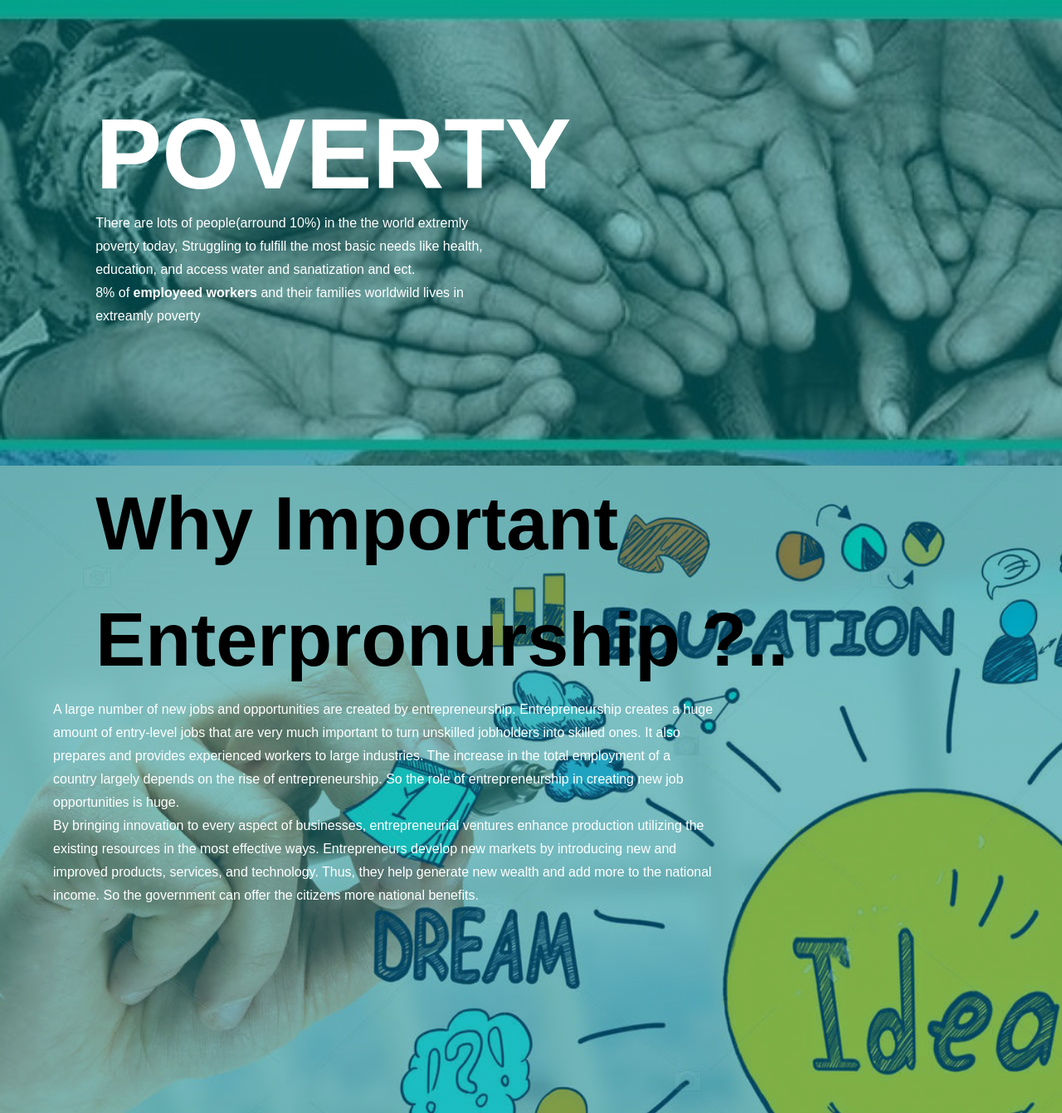
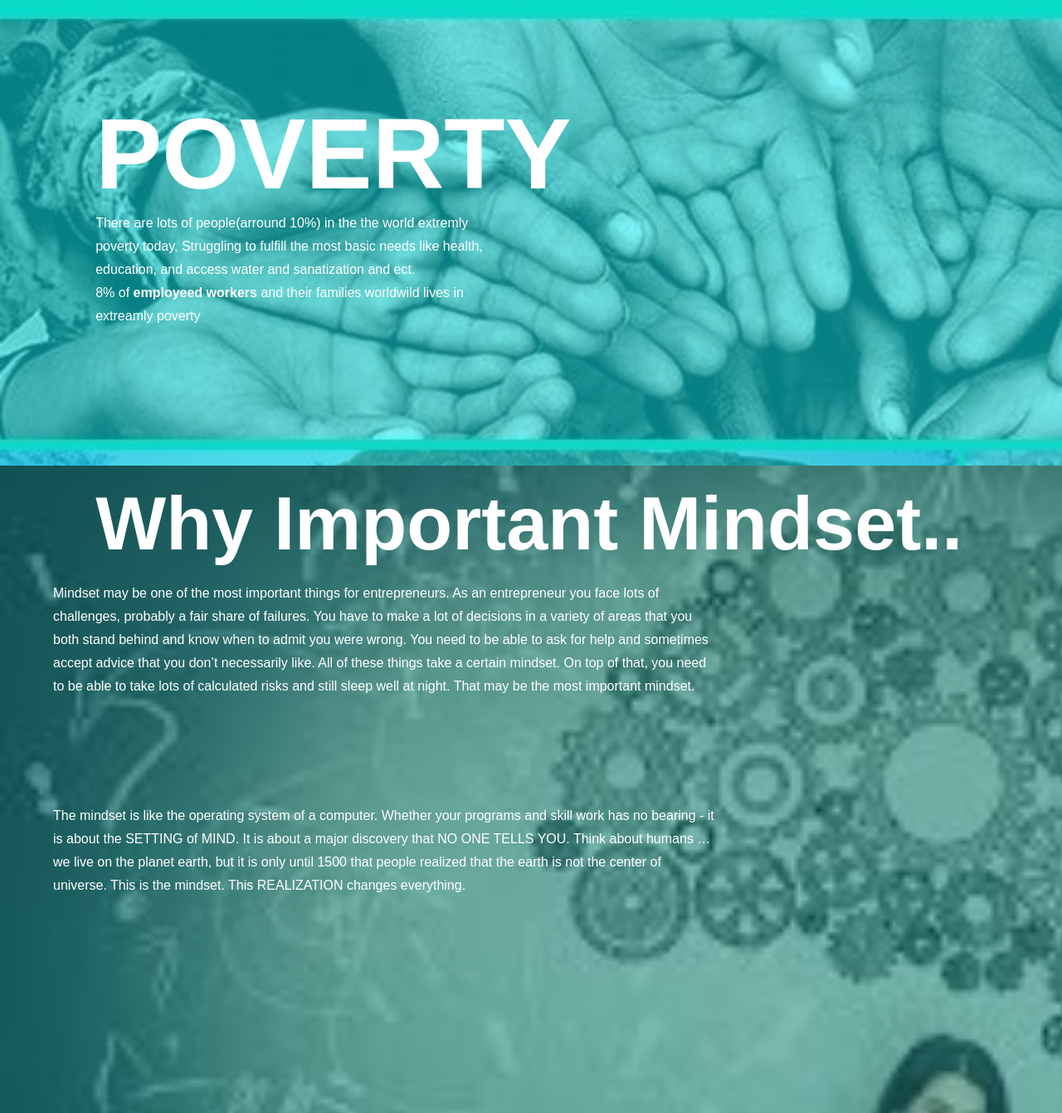
Before and after one commit to Induni1999/No_Poverty_with_Digital_Enterpronurship, a PHP site: page /home.html in a window 1280 px wide. Shown: the part 80-1421 px from the top of the page at 83% size. Run offline with PHP 8.4, Linux system fonts and the light colour scheme.

Commit message:
Added Importance of mindset part to home page

```diff
--- a/css/home.css
+++ b/css/home.css
@@ -8,7 +8,7 @@
 .header{
     width: 100%;
     height: 100vh;
-    background-image: linear-gradient(rgba(0, 131, 136, 0.5),rgba(0, 131, 136, 0.5));
+    background-image: linear-gradient(rgba(14, 241, 230, 0.87),rgba(23, 248, 199, 0.329));
     background-position: center;
     background-size: cover;
     overflow-x: hidden;
@@ -87,7 +87,7 @@ p.slide-left{
     animation-delay: 1s;
 }
 .banner-area{
-    background-image: linear-gradient(rgba(0, 131, 136, 0.5),rgba(0, 131, 136, 0.5)),url(../images/poverty.jpeg);
+    background-image: linear-gradient(rgba(8, 240, 248, 0.534),rgba(8, 240, 248, 0.534)),url(../images/poverty.jpeg);
     background-size: cover;
     top: 80px;
     height: 80vh;
@@ -109,7 +109,7 @@ p.slide-left{
 
 }
 .content2{
-    background-image: linear-gradient(rgba(0, 131, 136, 0.5),rgba(0, 131, 136, 0.5)),url(../images/Enterprenuship\ sketch.jpg);
+    background-image: linear-gradient(rgba(1, 15, 15, 0.5),rgba(1, 12, 12, 0.5)),url(../images/Enterprenuship\ sketch.jpg);
     background-size: cover;
     top: 500px;
     height: 90vh;
@@ -133,3 +133,41 @@ p.slide-left{
     margin-bottom: 10%;
 
 }
+
+.content2:after{
+    content: '';
+    position: absolute;
+    top: 0;
+    left: 0;
+    display: block;
+    width: 100%;
+    height: 100%;
+    opacity: -7;
+    z-index: -1;
+
+}
+.content3{
+    background-image: linear-gradient(rgba(6, 124, 124, 0.5),rgba(3, 138, 138, 0.5)),url(../images/mindset.jpg);
+    background-size: cover;
+    top: 500px;
+    height: 90vh;
+    width: 100%;
+    position: absolute;
+    margin-top: 11%;
+    color: #fff;
+}
+.content3 h2{
+    color: white;
+    font-size: 90px;
+    line-height: 140px;
+    font-weight: 600;
+    margin-left: 9%;
+}
+.content3 p{
+    max-width: 800px;
+    font-size: medium;
+    line-height: 28px;
+    margin-left: 5%;
+    margin-bottom: 10%;
+
+}
--- a/home.html
+++ b/home.html
@@ -31,12 +31,21 @@
                 <p class="slide-left">There are lots of people(arround 10%) in the the world extremly poverty today, Struggling to fulfill the most basic needs like health, education, and access water and sanatization and ect.<br>8% of <b>employeed workers</b> and their families worldwild lives in extreamly poverty </p>
             </div>
             </div>
-            </div>
             <div class="content2">
                 <h2>Why Important Enterpronurship ?..</h2>
                 <p>A large number of new jobs and opportunities are created by entrepreneurship. Entrepreneurship creates a huge amount of entry-level jobs that are very much important to turn unskilled jobholders into skilled ones. It also prepares and provides experienced workers to large industries. The increase in the total employment of a country largely depends on the rise of entrepreneurship. So the role of entrepreneurship in creating new job opportunities is huge. <br>By bringing innovation to every aspect of businesses, entrepreneurial ventures enhance production utilizing the existing resources in the most effective ways. Entrepreneurs develop new markets by introducing new and improved products, services, and technology. Thus, they help generate new wealth and add more to the national income. So the government can offer the citizens more national benefits. </p>
 
             </div>
+            <div class="content3">
+                <h2>Why Important Mindset..</h2>
+                <p>Mindset may be one of the most important things for entrepreneurs. As an entrepreneur you face lots of challenges, probably a fair share of failures. You have to make a lot of decisions in a variety of areas that you both stand behind and know when to admit you were wrong. You need to be able to ask for help and sometimes accept advice that you don’t necessarily like. All of these things take a certain mindset. On top of that, you need to be able to take lots of calculated risks and still sleep well at night. That may be the most important mindset.</p>
+                <p>The mindset is like the operating system of a computer. Whether your programs and skill work has no bearing - it is about the SETTING of MIND.
+It is about a major discovery that NO ONE TELLS YOU. Think about humans … we live on the planet earth, but it is only until 1500 that people realized that the earth is not the center of universe. This is the mindset. This REALIZATION changes everything.
+                </p>
+
+            </div>
+            </div>
+
 
     </body>
 </html>
```
